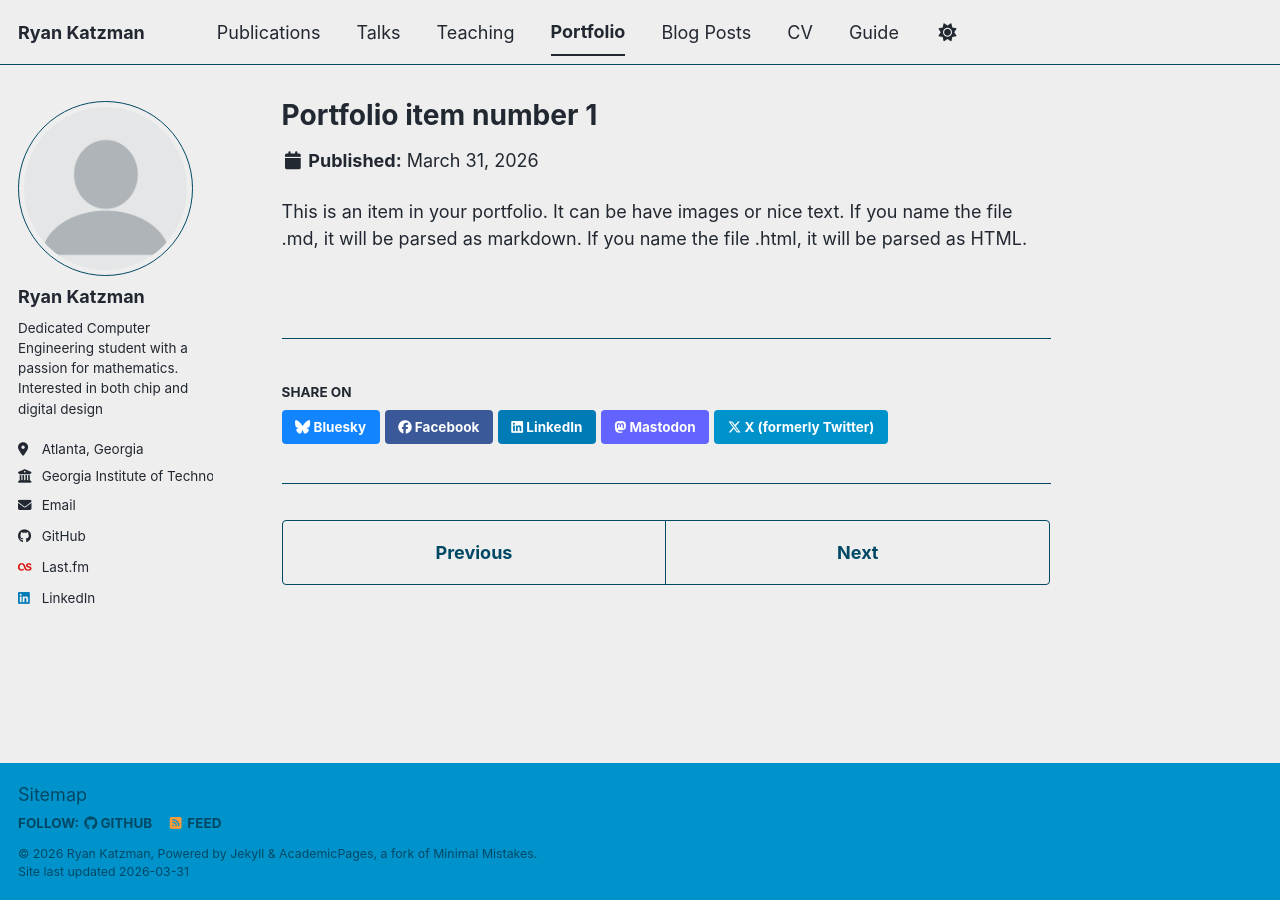
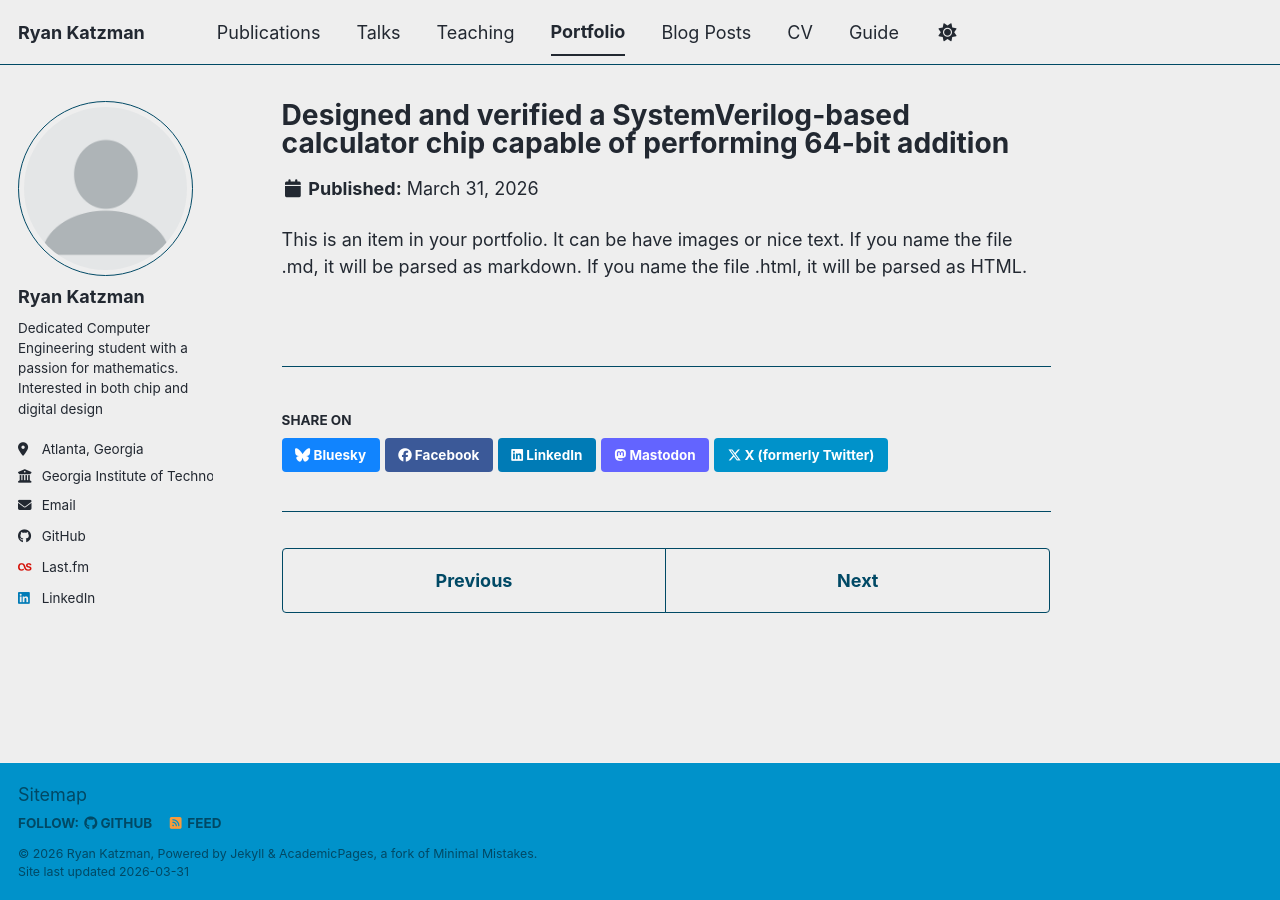
Before and after one commit to ryankatzman/ryankatzman.github.io, a Jekyll site: the page built from _portfolio/portfolio-1.md, in a window 1280 px wide. Built offline with Jekyll 4.4.1, drawn with Linux system fonts in a browser that asks for light colours; a script bundle is joined from its source files by our own code; library files that are not in the unit come from our copies.

Commit message:
Update portfolio-1.md

```diff
--- a/_portfolio/portfolio-1.md
+++ b/_portfolio/portfolio-1.md
@@ -1,6 +1,6 @@
 ---
-title: "Portfolio item number 1"
-excerpt: "Short description of portfolio item number 1<br/><img src='/images/500x300.png'>"
+title: "Designed and verified a SystemVerilog-based calculator chip capable of performing 64-bit addition"
+excerpt: "Short description of portfolio item number 1<br/><img src='/images/final.png'>"
 collection: portfolio
 ---
 
```
